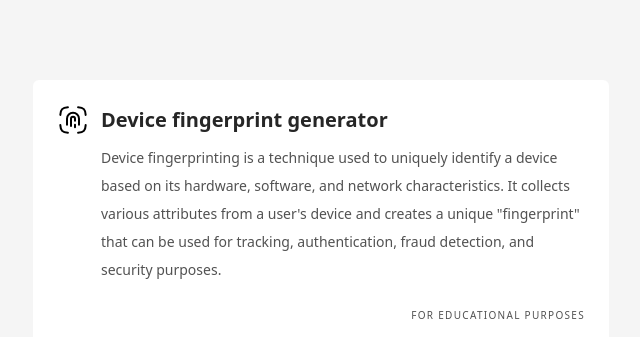
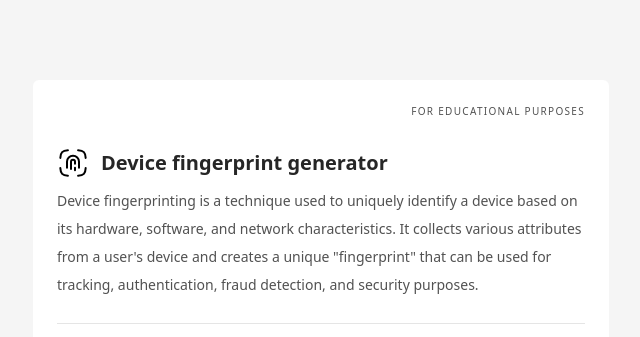
Before and after one commit to priyangsubanerjee/device-fingerprinting, a plain HTML site: page index.html in a window 1280 px wide. Shown: the top 337 px of the page, without its empty margins (319-959 px from the left). Drawn offline with nearby package versions, Linux system fonts and the light colour scheme.

Commit message:
Add educational purpose disclaimer to index.html and clean up layout

```diff
--- a/index.html
+++ b/index.html
@@ -12,7 +12,10 @@
   </head>
   <body class="h-svh bg-neutral-100 md:pt-20 flex justify-center">
     <div class="max-w-xl h-fit w-full bg-white rounded-md p-6">
-      <div class="flex items-center gap-3 mt-7 md:mt-0">
+      <div class="flex items-center">
+        <span class="text-[10px] text-neutral-600 tracking-[1.3px] ml-auto">FOR EDUCATIONAL PURPOSES</span>
+      </div>
+      <div class="flex items-center gap-3 mt-7">
         <svg xmlns="http://www.w3.org/2000/svg" class="h-8" viewBox="0 0 24 24">
           <g fill="none" stroke="currentColor" stroke-linecap="round" stroke-linejoin="round" stroke-width="1.5" color="currentColor">
             <path
@@ -23,14 +26,12 @@
         </svg>
         <h1 class="font-semibold text-xl text-neutral-800">Device fingerprint generator</h1>
       </div>
-      <p class="text-neutral-600 mt-2 text-sm leading-7 pl-11">
+      <p class="text-neutral-600 mt-2 text-sm leading-7">
         Device fingerprinting is a technique used to uniquely identify a device based on its hardware, software, and network characteristics. It
         collects various attributes from a user's device and creates a unique "fingerprint" that can be used for tracking, authentication, fraud
         detection, and security purposes.
       </p>
-      <div class="flex items-center mt-6 pl-11">
-        <span class="text-[10px] text-neutral-600 tracking-[1.3px] ml-auto">FOR EDUCATIONAL PURPOSES</span>
-      </div>
+
       <div class="border-y py-4 w-full border-neutral-200 mt-6 text-sm flex items-center gap-3">
         <span>Fingerprint for this device: </span>
         <span class="font-mono font-medium" id="fingerprint"></span>
```
